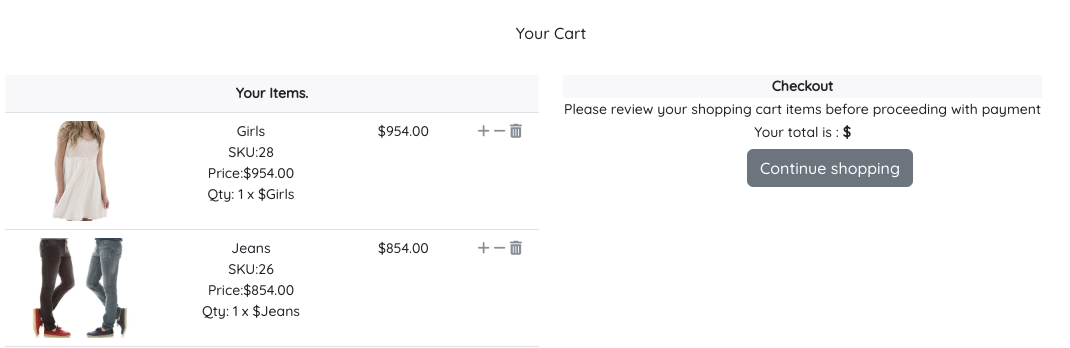
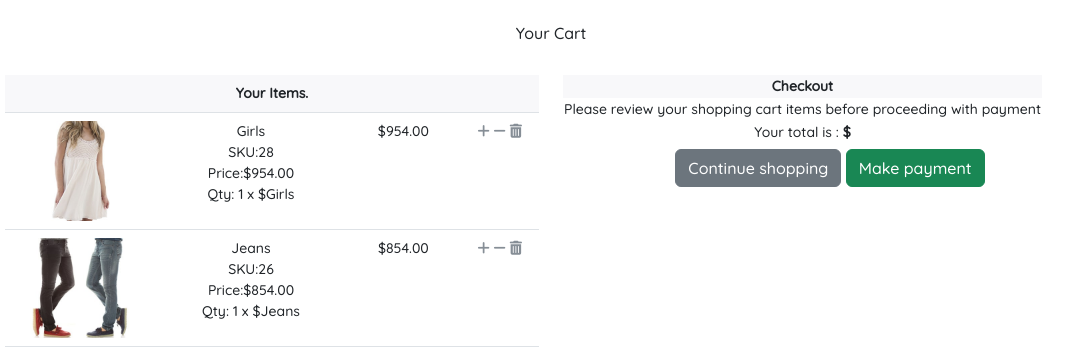
Before and after one commit to aseelaslam/shop_box, a Django app: template ecomproject/templates/cart.html in a window 1280 px wide. Shown: the part 154-502 px from the top of the page, without its empty margins (89-1159 px from the left). Run offline with Django 3.2, Linux system fonts and the light colour scheme; the template is opened without the code that fills it: values that come from a table or form of the project are taken from there, others are empty; data comes from the database, SQL or seed files in the repository; some libraries are stand-ins or nearby versions.

Commit message:
Update cart.html

```diff
--- a/ecomproject/templates/cart.html
+++ b/ecomproject/templates/cart.html
@@ -98,6 +98,8 @@
     </table>
     <div class="max-auto">
          <a href="{% url 'ecomapp:allProdCat' %}" class="btn btn-secondary btn block my_custom_button">Continue shopping</a>
+         <a href="{% url 'ecomapp:allProdCat' %}" class="btn btn-success btn block my_custom_button">Make payment</a>
+
 </div>
 </div>
 </div>
```
